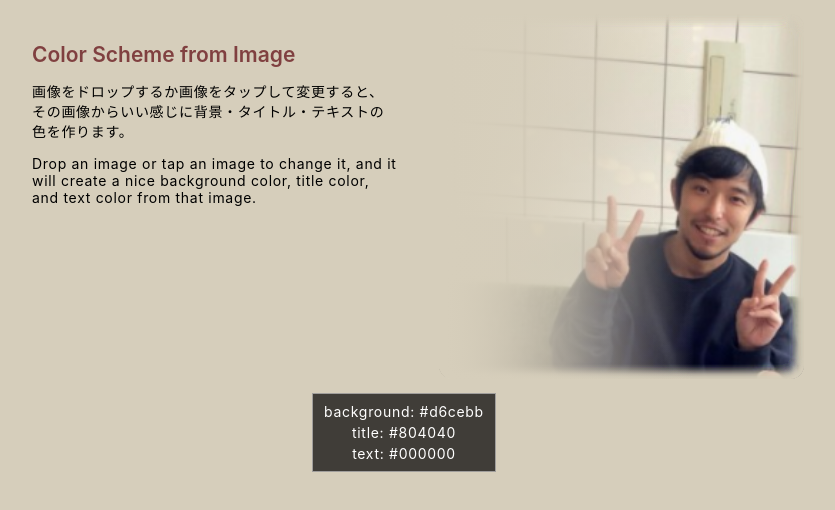
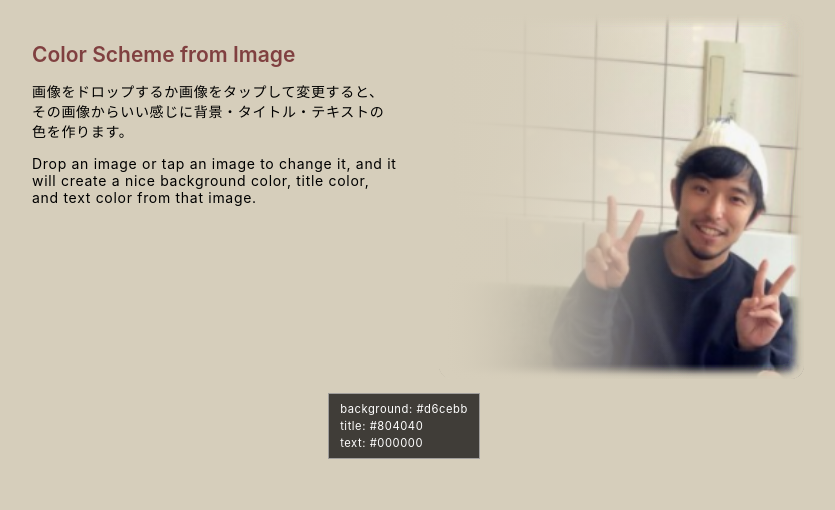
Before and after one commit to nariyu/colorschemecreator, a Next.js app: page / in a window 1280 px wide. Shown: the top 510 px of the page, without its empty margins (236-1071 px from the left). Built offline with nearby package versions, Linux system fonts and the light colour scheme.

Commit message:
Update style

```diff
--- a/src/example/components/mainview.module.scss
+++ b/src/example/components/mainview.module.scss
@@ -74,10 +74,12 @@
   margin: 1rem 0;
   padding: 0.5rem 0.8rem;
   line-height: 1.5;
+  font-size: 0.8rem;
   border: 1px solid rgba(#000, 0.3);
   background-color: rgba(#000, 0.7);
   border: 1px solid rgba(#fff, 0.5);
   color: #fff;
+  text-align: left;
 }
 
 @media screen and (max-width: 500px) {
```
